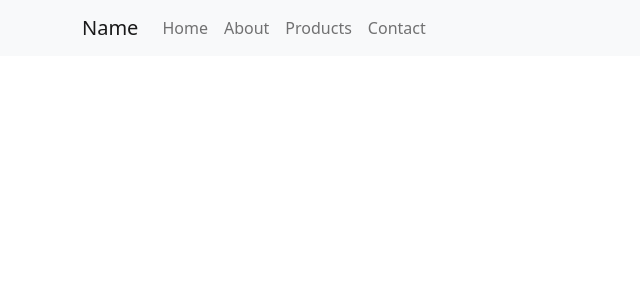
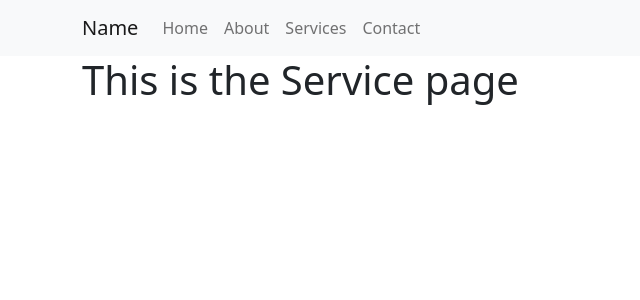
Before and after one commit to cmskorcz/basic-react-site, a React (Create React App) app: page /services in a window 1280 px wide. Shown: the top 300 px of the page, without its empty margins (0-640 px from the left). Built offline with nearby package versions, Linux system fonts and the light colour scheme.

Commit message:
add intro and made changes to routes

```diff
--- a/src/App.js
+++ b/src/App.js
@@ -9,7 +9,7 @@ import ContactModal from './components/ContactModal';
 import Navigation from "./components/Navigation";
 import About from './pages/About';
 import Home from './pages/Homepage';
-import Products from './pages/Products';
+import Services from './pages/Services';
 
 function App() {
   const [showModal, setShowModal] = useState(false)
@@ -30,7 +30,7 @@ function App() {
         <Routes>
           <Route path='/' element={<Home />} />
           <Route path='/about' element={<About />} />
-          <Route path='/products' element={<Products />} />
+          <Route path='/services' element={<Services />} />
         </Routes>
       </Router>
     </div>
--- /dev/null
+++ b/src/components/HomeIntro.js
@@ -0,0 +1,26 @@
+import React from "react";
+import Row from 'react-bootstrap/Row';
+import Col from 'react-bootstrap/Col';
+
+function HomeIntro () {
+  return (
+    <Row>
+      <Col lg={8}>
+        <p className='mb-3'>
+          Lorem ipsum dolor sit amet, consectetur adipiscing elit, sed do eiusmod tempor incididunt ut labore et dolore magna aliqua. Sapien faucibus et molestie ac feugiat sed lectus. Consequat mauris nunc congue nisi vitae suscipit tellus. Augue neque gravida in fermentum. Porta nibh venenatis cras sed. Ultricies lacus sed turpis tincidunt. Ultrices tincidunt arcu non sodales neque sodales. Dolor purus non enim praesent elementum facilisis. Lorem ipsum dolor sit amet consectetur adipiscing. Dolor sit amet consectetur adipiscing. Pulvinar neque laoreet suspendisse interdum consectetur libero id faucibus. Non quam lacus suspendisse faucibus interdum posuere lorem ipsum dolor.
+        </p>
+        <p className='mb-3'>
+          Lorem ipsum dolor sit amet, consectetur adipiscing elit, sed do eiusmod tempor incididunt ut labore et dolore magna aliqua. Sapien faucibus et molestie ac feugiat sed lectus. Consequat mauris nunc congue nisi vitae suscipit tellus. Augue neque gravida in fermentum. Porta nibh venenatis cras sed. Ultricies lacus sed turpis tincidunt. Ultrices tincidunt arcu non sodales neque sodales. Dolor purus non enim praesent elementum facilisis. Lorem ipsum dolor sit amet consectetur adipiscing. Dolor sit amet consectetur adipiscing. Pulvinar neque laoreet suspendisse interdum consectetur libero id faucibus. Non quam lacus suspendisse faucibus interdum posuere lorem ipsum dolor.
+        </p>
+      </Col>
+      <Col lg={4}>
+        <img
+          alt='side image'
+          className='w-100 h-100 mb-3'
+        />
+      </Col>
+    </Row>
+  )
+}
+
+export default HomeIntro;
--- a/src/components/Navigation.js
+++ b/src/components/Navigation.js
@@ -12,7 +12,7 @@ function Navigation(props) {
           <Nav className='me-auto'>
             <Nav.Link href='/'>Home</Nav.Link>
             <Nav.Link href='/about'>About</Nav.Link>
-            <Nav.Link href='/products'>Products</Nav.Link>
+            <Nav.Link href='/services'>Services</Nav.Link>
             <Nav.Link onClick={props.handleShowModal}>Contact</Nav.Link>
           </Nav>
         </Navbar.Collapse>
--- a/src/pages/Homepage.js
+++ b/src/pages/Homepage.js
@@ -1,30 +1,15 @@
 import Container from 'react-bootstrap/Container';
 import Banner from '../components/Banner';
-import Row from 'react-bootstrap/Row';
-import Col from 'react-bootstrap/Col';
+import HomeIntro from '../components/HomeIntro';
 
 function Home() {
   return (
     <Container>
       <h1 className='my-3'>This is the homepage</h1>
-      <Banner/>
+      <Banner />
       <h2 className='my-3'>Heading 2</h2>
-      <Row>
-        <Col lg={8}>
-            <p className='mb-3'>
-            Lorem ipsum dolor sit amet, consectetur adipiscing elit, sed do eiusmod tempor incididunt ut labore et dolore magna aliqua. Sapien faucibus et molestie ac feugiat sed lectus. Consequat mauris nunc congue nisi vitae suscipit tellus. Augue neque gravida in fermentum. Porta nibh venenatis cras sed. Ultricies lacus sed turpis tincidunt. Ultrices tincidunt arcu non sodales neque sodales. Dolor purus non enim praesent elementum facilisis. Lorem ipsum dolor sit amet consectetur adipiscing. Dolor sit amet consectetur adipiscing. Pulvinar neque laoreet suspendisse interdum consectetur libero id faucibus. Non quam lacus suspendisse faucibus interdum posuere lorem ipsum dolor.
-          </p>
-          <p className='mb-3'>
-            Lorem ipsum dolor sit amet, consectetur adipiscing elit, sed do eiusmod tempor incididunt ut labore et dolore magna aliqua. Sapien faucibus et molestie ac feugiat sed lectus. Consequat mauris nunc congue nisi vitae suscipit tellus. Augue neque gravida in fermentum. Porta nibh venenatis cras sed. Ultricies lacus sed turpis tincidunt. Ultrices tincidunt arcu non sodales neque sodales. Dolor purus non enim praesent elementum facilisis. Lorem ipsum dolor sit amet consectetur adipiscing. Dolor sit amet consectetur adipiscing. Pulvinar neque laoreet suspendisse interdum consectetur libero id faucibus. Non quam lacus suspendisse faucibus interdum posuere lorem ipsum dolor.
-          </p>
-        </Col>
-        <Col lg={4}>
-          <img
-            alt='side image'
-            className='w-100 h-100 mb-3'
-          />
-        </Col>
-      </Row>
+      <HomeIntro />
+      <h2 className='my-3'>Services</h2>
     </Container>
   )
 }
--- a/src/pages/Products.js
+++ b/src/pages/Services.js
@@ -1,11 +1,11 @@
 import Container from 'react-bootstrap/Container';
 
-function Products() {
+function Services() {
   return (
     <Container>
-      <h1>This is the products page</h1>
+      <h1>This is the Service page</h1>
     </Container>
   )
 }
 
-export default Products;
+export default Services;
```
